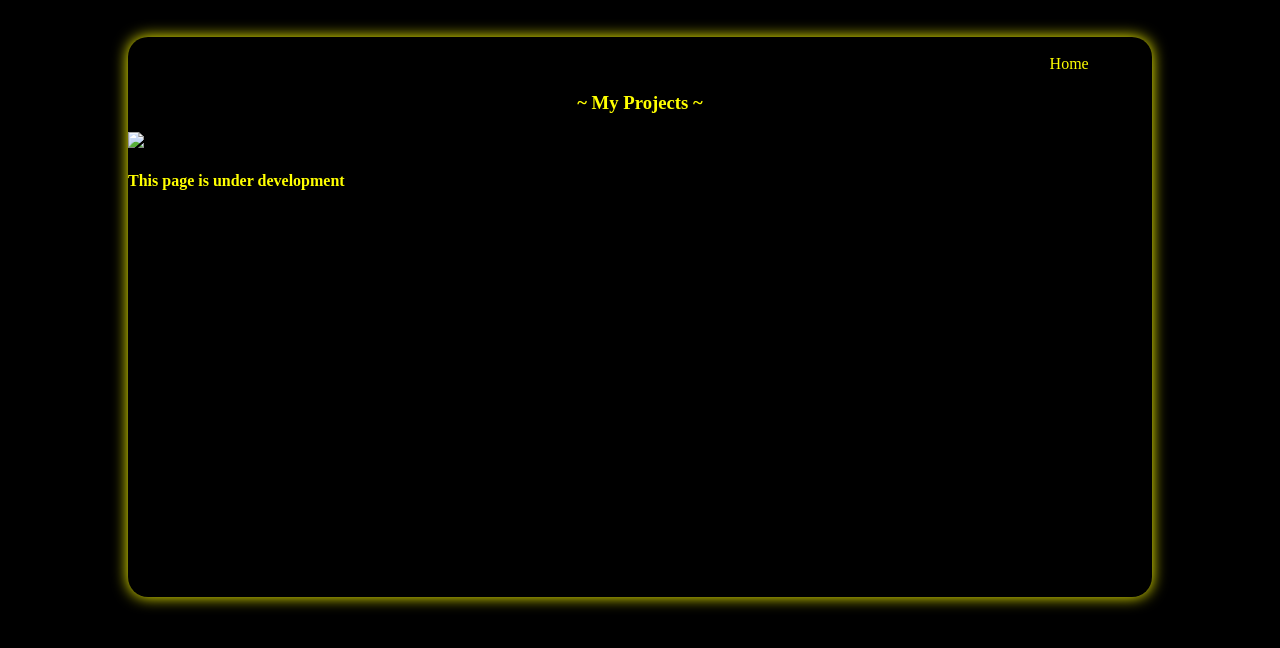
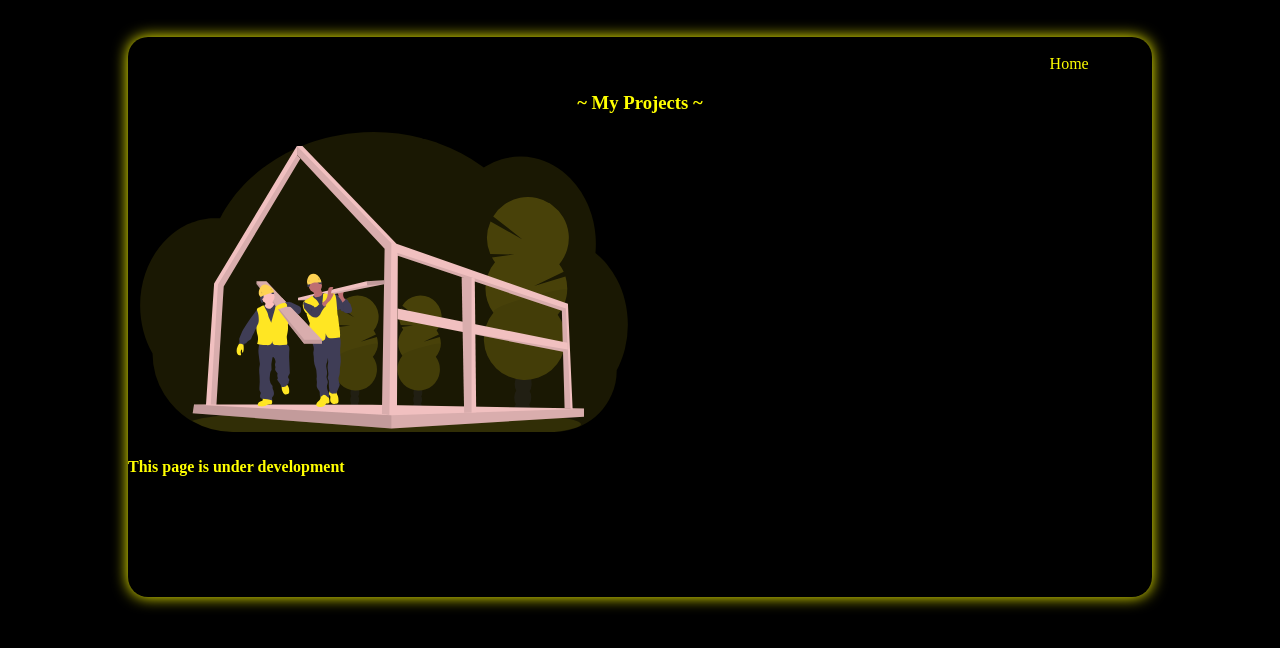
Before and after one commit to mwengamulinge/ram.github.io, a plain HTML site: page projects.html in a window 1280 px wide. Shown: the part 52-700 px from the top of the page. Drawn offline with Linux system fonts and the light colour scheme.

Commit message:
Add files via upload

```diff
--- a/projects.html
+++ b/projects.html
@@ -19,7 +19,7 @@
             <div class="about_container"><br>
                 <a href="./" class="about_exit">Home</a>
                 <h3> ~ My Projects ~ </h3>
-                <img src="images/undraw_under_construction.svg" alt="Photo" class="under_construction">
+                <img src="undraw_under_construction.svg" alt="Photo" class="under_construction">
                 <h4 class="under_construction_msg">This page is under development</h4>
             </div><br>
 	</div>
```
